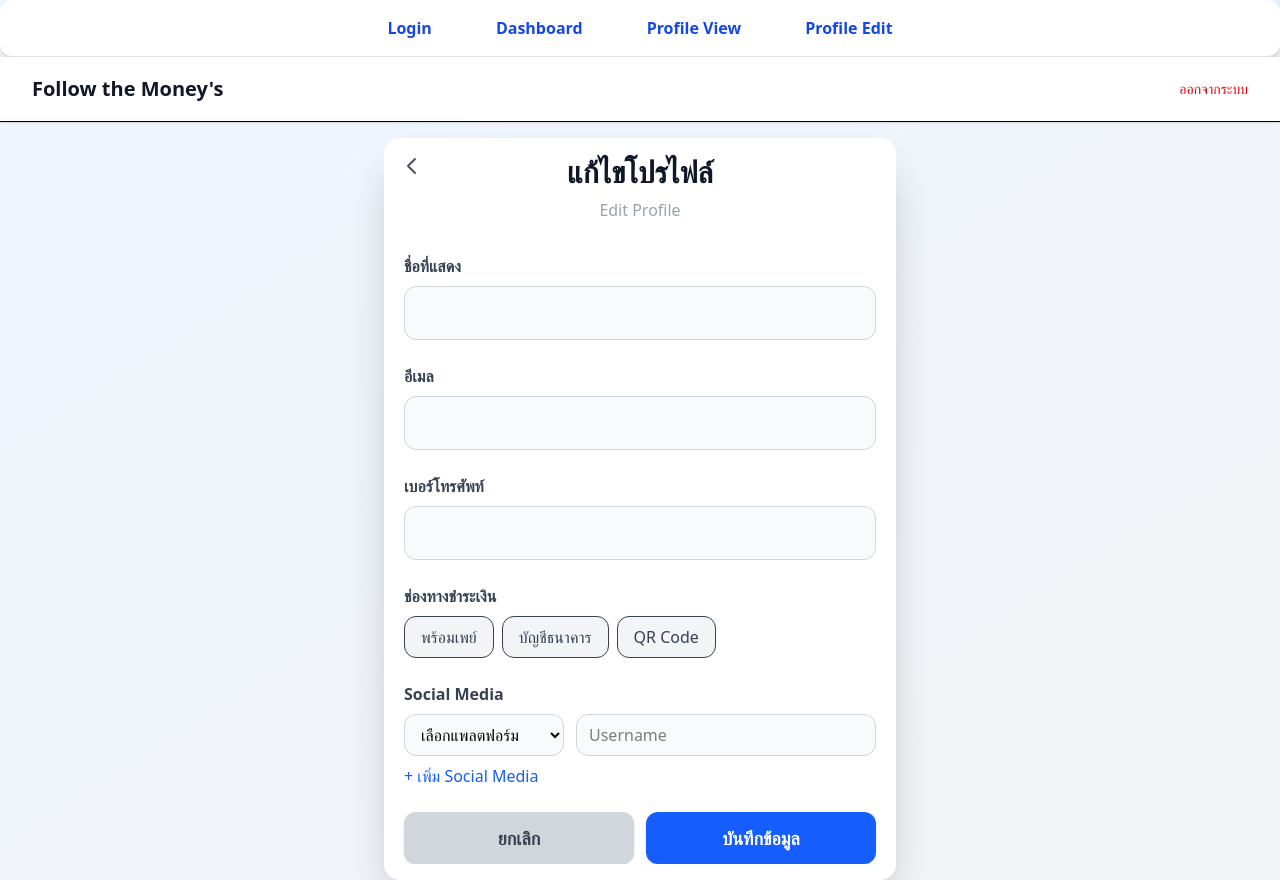
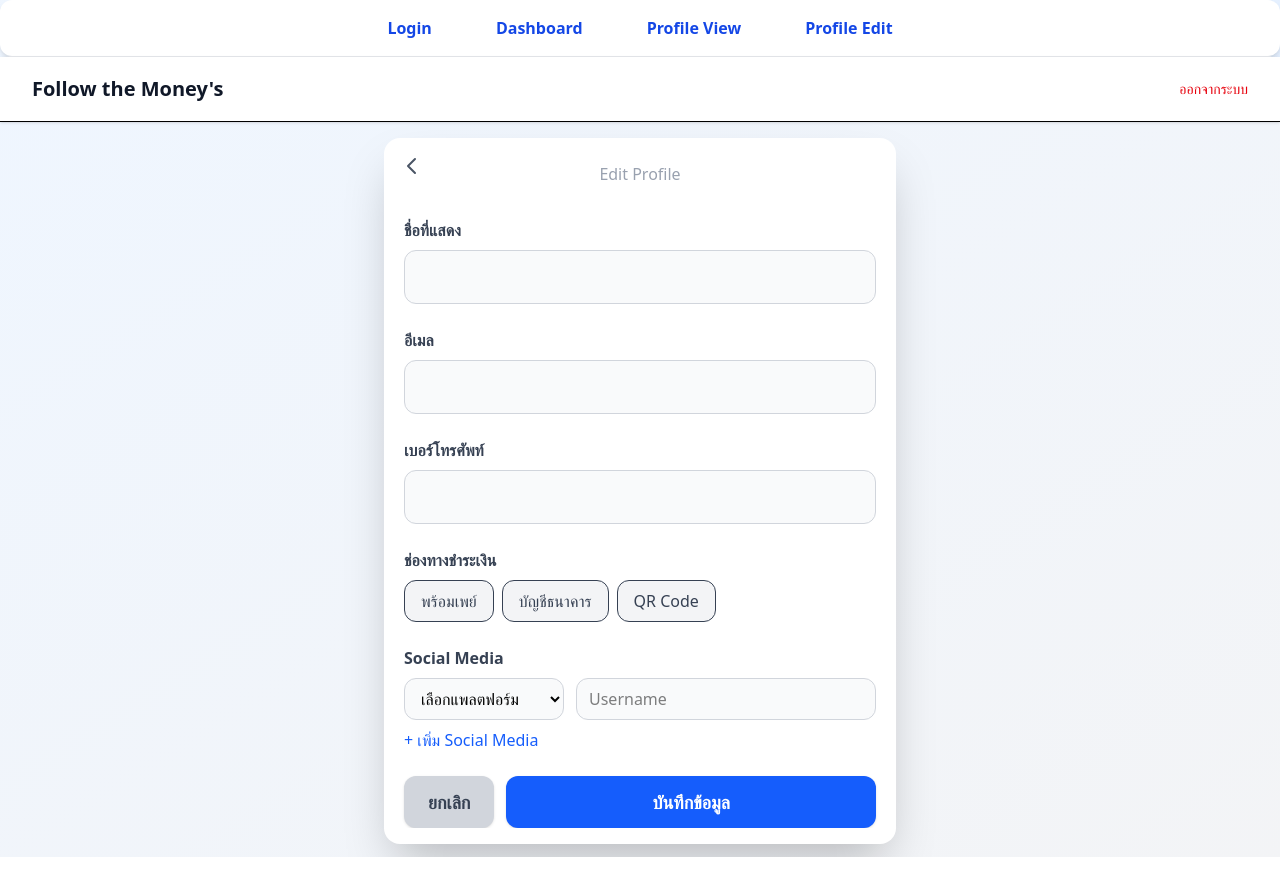
Before and after one commit to supxroek/Follow-the-money_v3, a React (Vite) app in the folder client/: page /profile/edit in a window 1280 px wide. After the commit the page ends 857 px from the top, so only its background shows below. Built offline with nearby package versions, Linux system fonts and the light colour scheme.

Commit message:
ปรับปรุง Header และ ProfileForm เพื่อใช้ window.location.href แทน useNavigate และปรับปรุงการแสดงชื่อผู้ใช้ใน ProfileForm

```diff
--- a/client/src/components/Header.jsx
+++ b/client/src/components/Header.jsx
@@ -1,16 +1,5 @@
-import React from "react";
-// import { useNavigate } from "react-router-dom";
-
 // Accept user and logout as props
-const Header = ({ user, logout }) => {
-  // const navigate = useNavigate();
-
-  const handleProfileClick = () => {
-    // navigate("/profile");
-    window.location.href = "/#/profile";
-  };
-
-  return (
+const Header = ({ user, logout }) => (
   <>
     {/* Header */}
     <header className="bg-white shadow-sm border-b">
@@ -26,7 +15,7 @@ const Header = ({ user, logout }) => {
             {/* Display user picture and name */}
             <div
               className="flex items-center space-x-2 cursor-pointer hover:bg-gray-50 rounded-lg p-2 transition"
-                onClick={handleProfileClick}
+              onClick={() => (window.location.href = "/#/profile")}
             >
               {user?.pictureUrl && (
                 <img
@@ -35,9 +24,7 @@ const Header = ({ user, logout }) => {
                   className="h-8 w-8 rounded-full"
                 />
               )}
-                <span className="text-sm text-gray-700">
-                  {user?.displayName}
-                </span>
+              <span className="text-sm text-gray-700">{user?.displayName}</span>
             </div>
 
             {/* Logout button */}
@@ -53,6 +40,5 @@ const Header = ({ user, logout }) => {
     </header>
   </>
 );
-};
 
 export default Header;
--- a/client/src/pages/ProfileForm.jsx
+++ b/client/src/pages/ProfileForm.jsx
@@ -1,11 +1,9 @@
 import React, { useState, useContext, useEffect } from "react";
-// import { useNavigate } from "react-router-dom";
 import AuthContext from "../context/AuthContext";
 import Header from "../components/Header";
 
 const ProfileForm = () => {
   const { user, updateProfile, logout } = useContext(AuthContext);
-  //   const navigate = useNavigate();
   const [form, setForm] = useState({
     displayName: user?.displayName || "",
     email: user?.email || "",
@@ -118,7 +116,6 @@ const ProfileForm = () => {
                 />
               </svg>
             </button>
-
             {user?.pictureUrl && (
               <img
                 src={user.pictureUrl}
@@ -127,7 +124,7 @@ const ProfileForm = () => {
               />
             )}
             <h2 className="text-3xl font-extrabold text-gray-900 mb-2">
-              แก้ไขโปรไฟล์
+              {form.displayName || user?.displayName}
             </h2>
             <span className="text-gray-400 text-base">Edit Profile</span>
           </div>
@@ -425,7 +422,7 @@ const ProfileForm = () => {
               </button>
               <button
                 type="submit"
-                className="flex-1 bg-blue-600 hover:bg-blue-700 text-white px-6 py-3 rounded-xl font-bold text-lg shadow transition duration-150"
+                className="w-full bg-blue-600 hover:bg-blue-700 text-white px-6 py-3 rounded-xl font-bold text-lg shadow transition duration-150"
                 disabled={loading}
               >
                 {loading ? "กำลังบันทึก..." : "บันทึกข้อมูล"}
```
Lines whose indentation alone changed are shown as unchanged.
